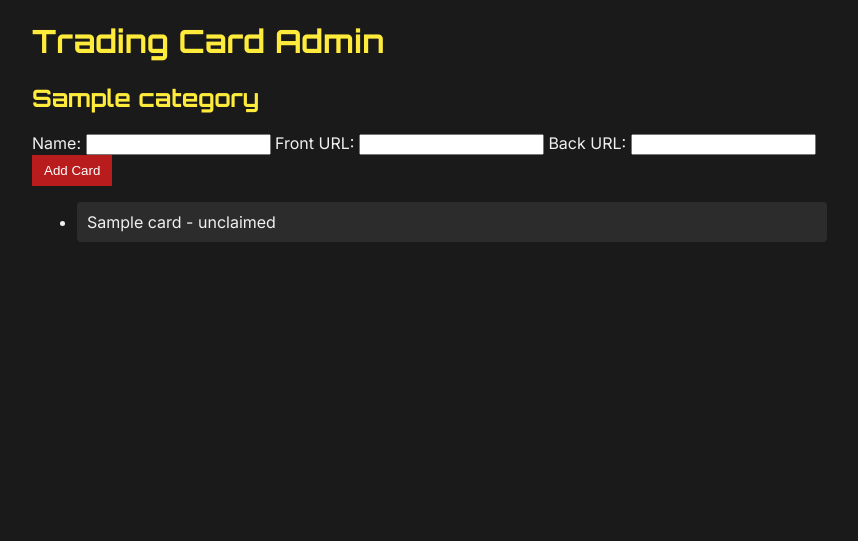
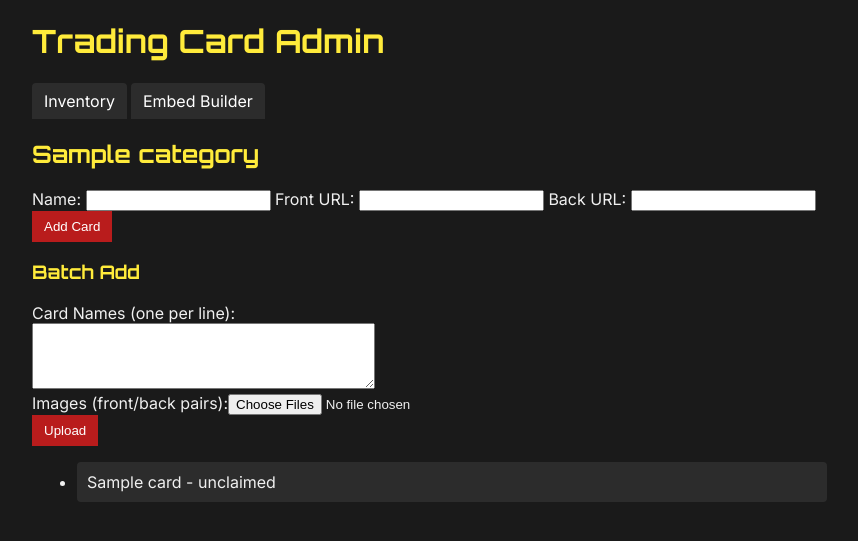
Before and after one commit to Rocketstradingco/RTCObott, a Flask app: template templates/category.html in a window 1280 px wide. Shown: the top 541 px of the page, without its empty margins (208-1066 px from the left). Run offline with Flask 2, Linux system fonts and the light colour scheme; the template is opened without the code that fills it: most values are stand-ins (such as "Sample title", 1, 10 or a date in 2020).

Commit message:
Add tabbed UI and embed builder

```diff
--- a/app.py
+++ b/app.py
@@ -1,4 +1,13 @@
-from flask import Flask, request, redirect, render_template, render_template_string, session
+from flask import (
+    Flask,
+    request,
+    redirect,
+    render_template,
+    render_template_string,
+    session,
+    url_for,
+)
+from werkzeug.utils import secure_filename
 from data_manager import load_data, save_data
 import logging
 try:
@@ -52,6 +61,23 @@ def inventory():
     return render_template('inventory.html', data=data)
 
 
+@app.route('/embed-builder', methods=['GET', 'POST'])
+@require_login
+def embed_builder():
+    logger.debug('Accessing embed builder')
+    data = load_data()
+    embed = data.get('embed', {})
+    if request.method == 'POST':
+        embed = {
+            'title': request.form.get('title', ''),
+            'description': request.form.get('description', ''),
+            'button_label': request.form.get('button_label', 'Explore'),
+        }
+        data['embed'] = embed
+        save_data(data)
+    return render_template('embed_builder.html', embed=embed)
+
+
 @app.route('/add-category', methods=['GET', 'POST'])
 @require_login
 def add_category():
@@ -84,17 +110,47 @@ def manage_category(cat_id):
     if not cat:
         logger.debug('Category %s not found', cat_id)
         return 'Category not found', 404
-    if request.method == 'POST' and request.form.get('action') == 'add-card':
-        card = {
-            'id': str(len(cat['cards']) + 1),
-            'name': request.form.get('name'),
-            'front': request.form.get('front'),
-            'back': request.form.get('back'),
-            'claimed_by': None
-        }
-        logger.debug('Adding card %s to category %s', card['name'], cat_id)
-        cat['cards'].append(card)
-        save_data(data)
+    if request.method == 'POST':
+        action = request.form.get('action')
+        if action == 'add-card':
+            card = {
+                'id': str(len(cat['cards']) + 1),
+                'name': request.form.get('name'),
+                'front': request.form.get('front'),
+                'back': request.form.get('back'),
+                'claimed_by': None,
+            }
+            logger.debug('Adding card %s to category %s', card['name'], cat_id)
+            cat['cards'].append(card)
+            save_data(data)
+        elif action == 'batch-add':
+            names = [n.strip() for n in request.form.get('names', '').splitlines() if n.strip()]
+            files = request.files.getlist('images')
+            logger.debug('Batch adding %s cards with %s images', len(names), len(files))
+            upload_dir = os.path.join('static', 'uploads')
+            os.makedirs(upload_dir, exist_ok=True)
+            for idx, name in enumerate(names):
+                front_file = files[2*idx] if len(files) > 2*idx else None
+                back_file = files[2*idx+1] if len(files) > 2*idx+1 else None
+                front_path = back_path = ''
+                if front_file:
+                    fname = secure_filename(front_file.filename)
+                    front_path = os.path.join(upload_dir, f'f_{len(cat["cards"])}_{fname}')
+                    front_file.save(front_path)
+                if back_file:
+                    fname = secure_filename(back_file.filename)
+                    back_path = os.path.join(upload_dir, f'b_{len(cat["cards"])}_{fname}')
+                    back_file.save(back_path)
+                card = {
+                    'id': str(len(cat['cards']) + 1),
+                    'name': name,
+                    'front': '/' + front_path if front_path else '',
+                    'back': '/' + back_path if back_path else '',
+                    'claimed_by': None,
+                }
+                logger.debug('Batch add card %s', card['name'])
+                cat['cards'].append(card)
+            save_data(data)
     return render_template('category.html', category=cat)
 
 
--- a/data/inventory.json
+++ b/data/inventory.json
@@ -1,3 +1,4 @@
 {
-  "categories": []
+  "categories": [],
+  "embed": {}
 }
--- a/data_manager.py
+++ b/data_manager.py
@@ -6,12 +6,19 @@ DATA_FILE = Path('data/inventory.json')
 logger = logging.getLogger(__name__)
 
 
+DEFAULT_DATA = {"categories": [], "embed": {}}
+
+
 def load_data():
+    """Load inventory and embed configuration."""
     logger.debug('Loading data from %s', DATA_FILE)
     if DATA_FILE.exists():
         with open(DATA_FILE) as f:
-            return json.load(f)
-    return {"categories": []}
+            data = json.load(f)
+        for k, v in DEFAULT_DATA.items():
+            data.setdefault(k, v)
+        return data
+    return DEFAULT_DATA.copy()
 
 
 def save_data(data):
--- a/static/styles.css
+++ b/static/styles.css
@@ -6,6 +6,26 @@ body {
 header, nav, main {
   margin: 0 auto;
   max-width: 800px;
+}
+.tabs {
+  display: flex;
+}
+.tabs a {
+  padding: 8px 12px;
+  margin-right: 4px;
+  background: #2c2c2c;
+  color: #ffffff;
+  text-decoration: none;
+  border-radius: 4px 4px 0 0;
+}
+.tabs a.active {
+  background: #3d3d3d;
+}
+.embed-preview {
+  background: #2c2c2c;
+  padding: 10px;
+  margin-top: 10px;
+  border-radius: 4px;
 }
 h1, h2, h3 {
   font-family: 'Orbitron', sans-serif;
--- a/templates/category.html
+++ b/templates/category.html
@@ -7,6 +7,15 @@
     <label>Front URL: <input type="text" name="front"></label>
     <label>Back URL: <input type="text" name="back"></label>
     <button type="submit" class="button">Add Card</button>
+  </form>
+  <h3>Batch Add</h3>
+  <form method="post" enctype="multipart/form-data">
+    <input type="hidden" name="action" value="batch-add">
+    <label>Card Names (one per line):<br>
+      <textarea name="names" rows="4" cols="40"></textarea>
+    </label><br>
+    <label>Images (front/back pairs):<input type="file" name="images" multiple></label><br>
+    <button type="submit" class="button">Upload</button>
   </form>
   <ul>
   {% for card in category.cards %}
--- a/templates/layout.html
+++ b/templates/layout.html
@@ -10,6 +10,10 @@
     <header>
       <h1>Trading Card Admin</h1>
     </header>
+    <nav class="tabs">
+      <a href="{{ url_for('inventory') }}" class="{% if request.path == '/inventory' %}active{% endif %}">Inventory</a>
+      <a href="{{ url_for('embed_builder') }}" class="{% if request.path == '/embed-builder' %}active{% endif %}">Embed Builder</a>
+    </nav>
     <main>
       {% block content %}{% endblock %}
     </main>
```
Also changed, not shown: bot.py (+10 -5 lines), static/main.js (added, +15 -0 lines), templates/embed_builder.html (added, +16 -0 lines), README.md, 1 other file.
